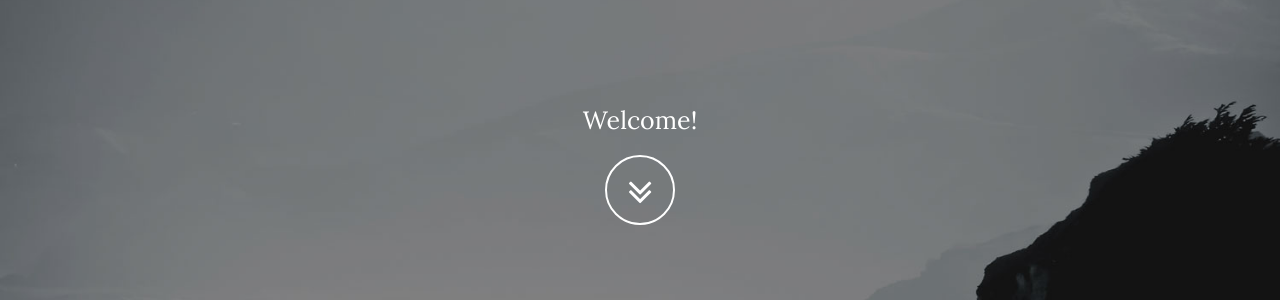
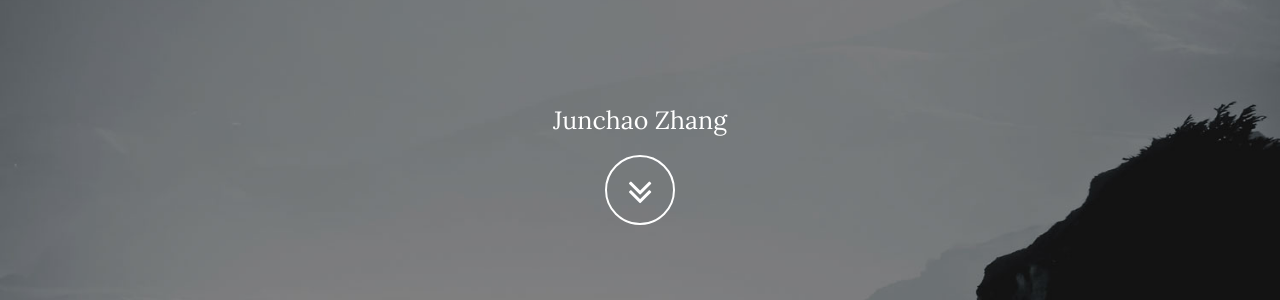
Before and after one commit to ztempest0218/ztempest0218.github.io, a Jekyll site: the page built from index.html, in a window 1280 px wide and 900 px high. Shown: the part 288-588 px from the top of the window. Built offline with Jekyll 4.4.1, drawn with Linux system fonts in a browser that asks for light colours.

Commit message:
Update _config.yml

```diff
--- a/_config.yml
+++ b/_config.yml
@@ -2,7 +2,7 @@
 title: ""
 email: ztempest0218@gmail.com
 url: https://ztempest0218.github.io
-description: Welcome!
+description: Junchao Zhang
 
 # Color settings (hex-codes without the leading hash-tag)
 color:
```
